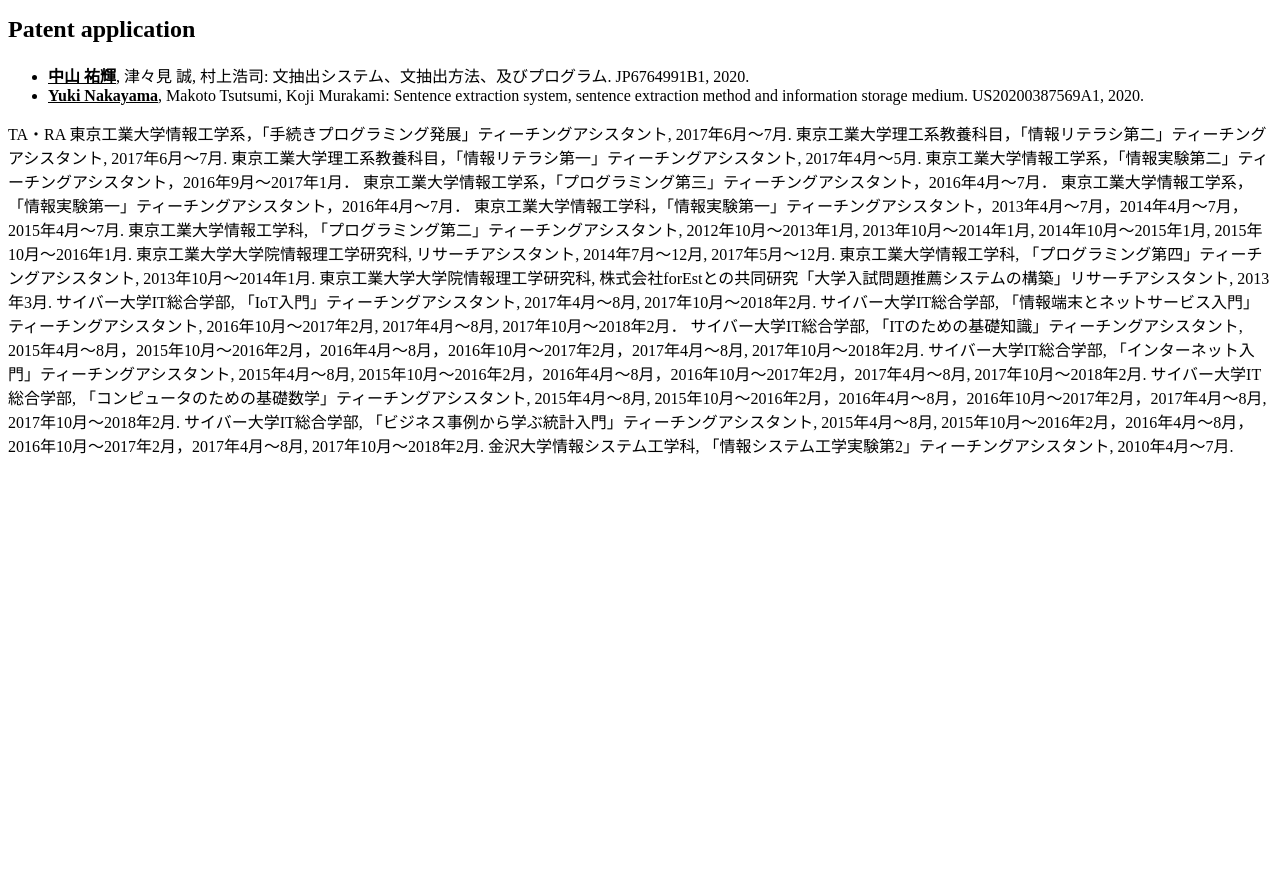
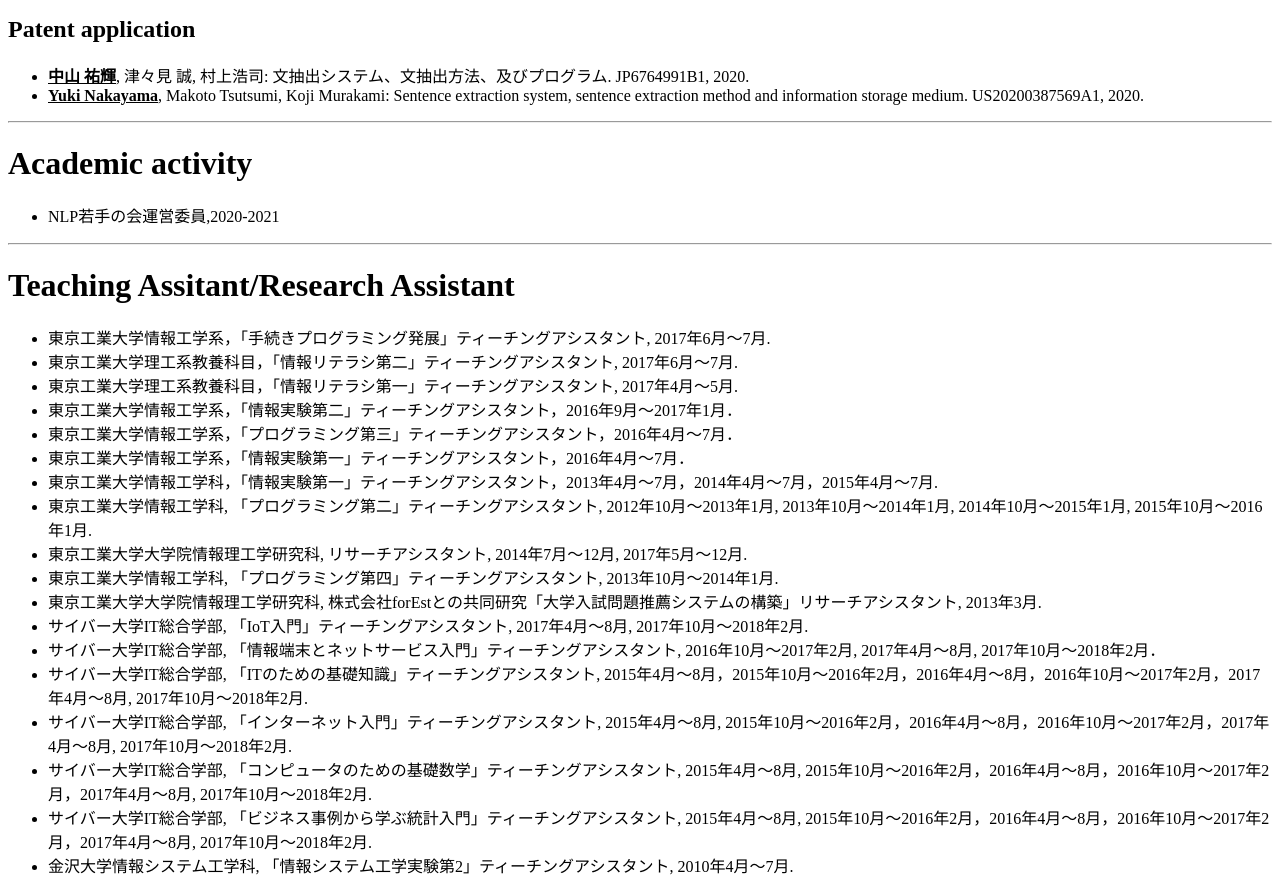
Before and after one commit to nayuukinni/yukinakayama.github.io, a plain HTML site: page index.html in a window 1280 px wide. Shown: the part 2052-2945 px from the top of the page. Before the commit the page ends 2517 px from the top, so only its background shows below. Drawn offline with Linux system fonts and the light colour scheme.

Commit message:
initial commit

```diff
--- a/index.html
+++ b/index.html
@@ -80,25 +80,32 @@
     <li><u><b>中山 祐輝</b></u>, 津々見 誠, 村上浩司: 文抽出システム、文抽出方法、及びプログラム. JP6764991B1, 2020.</li>
     <li><u><b>Yuki Nakayama</b></u>, Makoto Tsutsumi, Koji Murakami: Sentence extraction system, sentence extraction method and information storage medium. US20200387569A1, 2020. </li>
     </ul>
-
-TA・RA
-    東京工業大学情報工学系，「手続きプログラミング発展」ティーチングアシスタント, 2017年6月〜7月.
-    東京工業大学理工系教養科目，「情報リテラシ第二」ティーチングアシスタント, 2017年6月〜7月.
-    東京工業大学理工系教養科目，「情報リテラシ第一」ティーチングアシスタント, 2017年4月〜5月.
-    東京工業大学情報工学系，「情報実験第二」ティーチングアシスタント，2016年9月〜2017年1月．
-    東京工業大学情報工学系，「プログラミング第三」ティーチングアシスタント，2016年4月〜7月．
-    東京工業大学情報工学系，「情報実験第一」ティーチングアシスタント，2016年4月〜7月．
-    東京工業大学情報工学科，「情報実験第一」ティーチングアシスタント，2013年4月〜7月，2014年4月〜7月，2015年4月〜7月.
-    東京工業大学情報工学科, 「プログラミング第二」ティーチングアシスタント, 2012年10月～2013年1月, 2013年10月～2014年1月, 2014年10月～2015年1月, 2015年10月～2016年1月.
-    東京工業大学大学院情報理工学研究科, リサーチアシスタント, 2014年7月～12月, 2017年5月〜12月.
-    東京工業大学情報工学科, 「プログラミング第四」ティーチングアシスタント, 2013年10月～2014年1月.
-    東京工業大学大学院情報理工学研究科, 株式会社forEstとの共同研究「大学入試問題推薦システムの構築」リサーチアシスタント, 2013年3月.
-    サイバー大学IT総合学部, 「IoT入門」ティーチングアシスタント, 2017年4月〜8月, 2017年10月〜2018年2月.
-    サイバー大学IT総合学部, 「情報端末とネットサービス入門」ティーチングアシスタント, 2016年10月〜2017年2月, 2017年4月〜8月, 2017年10月〜2018年2月．
-    サイバー大学IT総合学部, 「ITのための基礎知識」ティーチングアシスタント, 2015年4月〜8月，2015年10月〜2016年2月，2016年4月〜8月，2016年10月〜2017年2月，2017年4月〜8月, 2017年10月〜2018年2月.
-    サイバー大学IT総合学部, 「インターネット入門」ティーチングアシスタント, 2015年4月〜8月, 2015年10月〜2016年2月，2016年4月〜8月，2016年10月〜2017年2月，2017年4月〜8月, 2017年10月〜2018年2月.
-    サイバー大学IT総合学部, 「コンピュータのための基礎数学」ティーチングアシスタント, 2015年4月〜8月, 2015年10月〜2016年2月，2016年4月〜8月，2016年10月〜2017年2月，2017年4月〜8月, 2017年10月〜2018年2月.
-    サイバー大学IT総合学部, 「ビジネス事例から学ぶ統計入門」ティーチングアシスタント, 2015年4月〜8月, 2015年10月〜2016年2月，2016年4月〜8月，2016年10月〜2017年2月，2017年4月〜8月, 2017年10月〜2018年2月.
-    金沢大学情報システム工学科, 「情報システム工学実験第2」ティーチングアシスタント, 2010年4月～7月.
+    <hr>
+    <h1>Academic activity</h1>
+    <ul>
+    <li>NLP若手の会運営委員,2020-2021</li>
+    </ul>
+    <hr>
+    <h1>Teaching Assitant/Research Assistant</h1>
+    <ul>
+    <li>東京工業大学情報工学系，「手続きプログラミング発展」ティーチングアシスタント, 2017年6月〜7月.</li>
+    <li>東京工業大学理工系教養科目，「情報リテラシ第二」ティーチングアシスタント, 2017年6月〜7月.</li>
+    <li>東京工業大学理工系教養科目，「情報リテラシ第一」ティーチングアシスタント, 2017年4月〜5月.</li>
+    <li>東京工業大学情報工学系，「情報実験第二」ティーチングアシスタント，2016年9月〜2017年1月．</li>
+    <li>東京工業大学情報工学系，「プログラミング第三」ティーチングアシスタント，2016年4月〜7月．</li>
+    <li>東京工業大学情報工学系，「情報実験第一」ティーチングアシスタント，2016年4月〜7月．</li>
+    <li>東京工業大学情報工学科，「情報実験第一」ティーチングアシスタント，2013年4月〜7月，2014年4月〜7月，2015年4月〜7月.</li>
+    <li>東京工業大学情報工学科, 「プログラミング第二」ティーチングアシスタント, 2012年10月～2013年1月, 2013年10月～2014年1月, 2014年10月～2015年1月, 2015年10月～2016年1月.</li>
+    <li>東京工業大学大学院情報理工学研究科, リサーチアシスタント, 2014年7月～12月, 2017年5月〜12月.</li>
+    <li>東京工業大学情報工学科, 「プログラミング第四」ティーチングアシスタント, 2013年10月～2014年1月.</li>
+    <li>東京工業大学大学院情報理工学研究科, 株式会社forEstとの共同研究「大学入試問題推薦システムの構築」リサーチアシスタント, 2013年3月.</li>
+    <li>サイバー大学IT総合学部, 「IoT入門」ティーチングアシスタント, 2017年4月〜8月, 2017年10月〜2018年2月.</li>
+    <li>サイバー大学IT総合学部, 「情報端末とネットサービス入門」ティーチングアシスタント, 2016年10月〜2017年2月, 2017年4月〜8月, 2017年10月〜2018年2月．</li>
+    <li>サイバー大学IT総合学部, 「ITのための基礎知識」ティーチングアシスタント, 2015年4月〜8月，2015年10月〜2016年2月，2016年4月〜8月，2016年10月〜2017年2月，2017年4月〜8月, 2017年10月〜2018年2月.</li>
+    <li>サイバー大学IT総合学部, 「インターネット入門」ティーチングアシスタント, 2015年4月〜8月, 2015年10月〜2016年2月，2016年4月〜8月，2016年10月〜2017年2月，2017年4月〜8月, 2017年10月〜2018年2月.</li>
+    <li>サイバー大学IT総合学部, 「コンピュータのための基礎数学」ティーチングアシスタント, 2015年4月〜8月, 2015年10月〜2016年2月，2016年4月〜8月，2016年10月〜2017年2月，2017年4月〜8月, 2017年10月〜2018年2月.</li>
+    <li>サイバー大学IT総合学部, 「ビジネス事例から学ぶ統計入門」ティーチングアシスタント, 2015年4月〜8月, 2015年10月〜2016年2月，2016年4月〜8月，2016年10月〜2017年2月，2017年4月〜8月, 2017年10月〜2018年2月.</li>
+    <li>金沢大学情報システム工学科, 「情報システム工学実験第2」ティーチングアシスタント, 2010年4月～7月.</li>
+  </ul>
   </body>
 </html>
```
